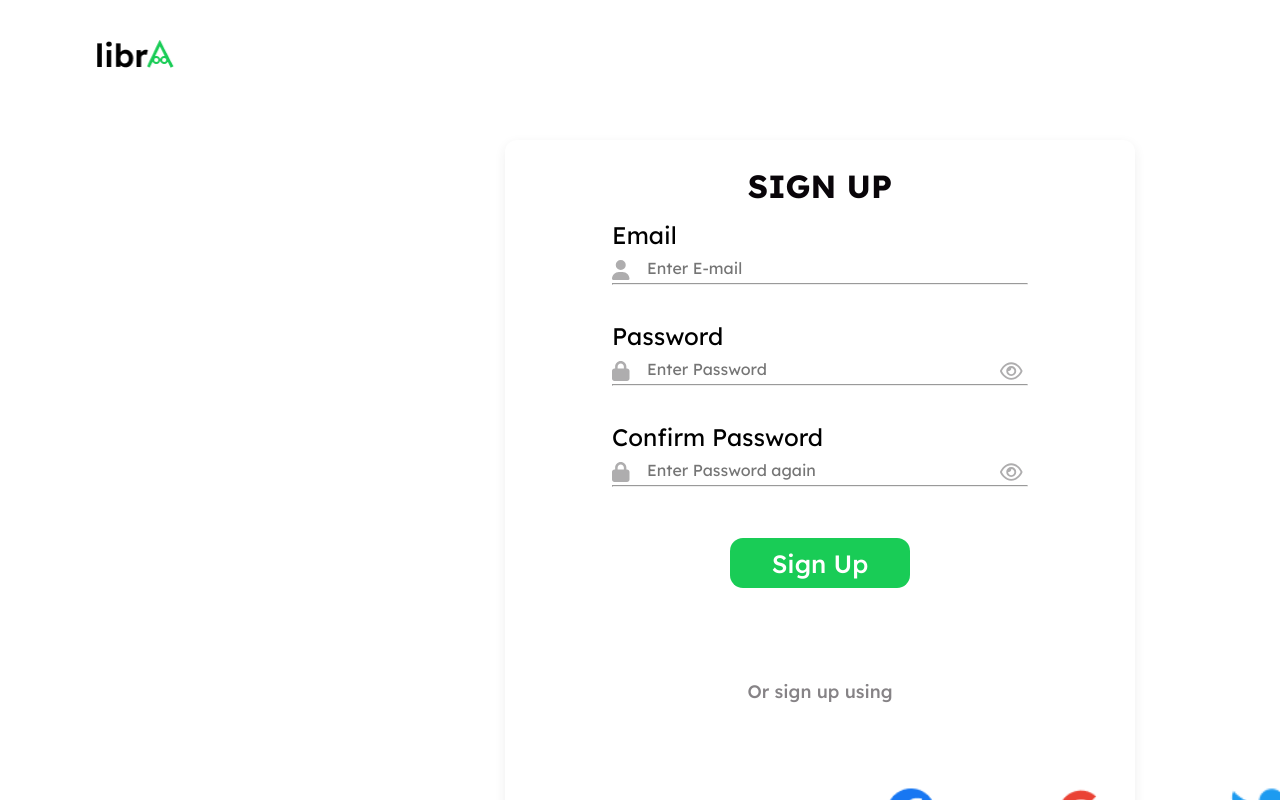
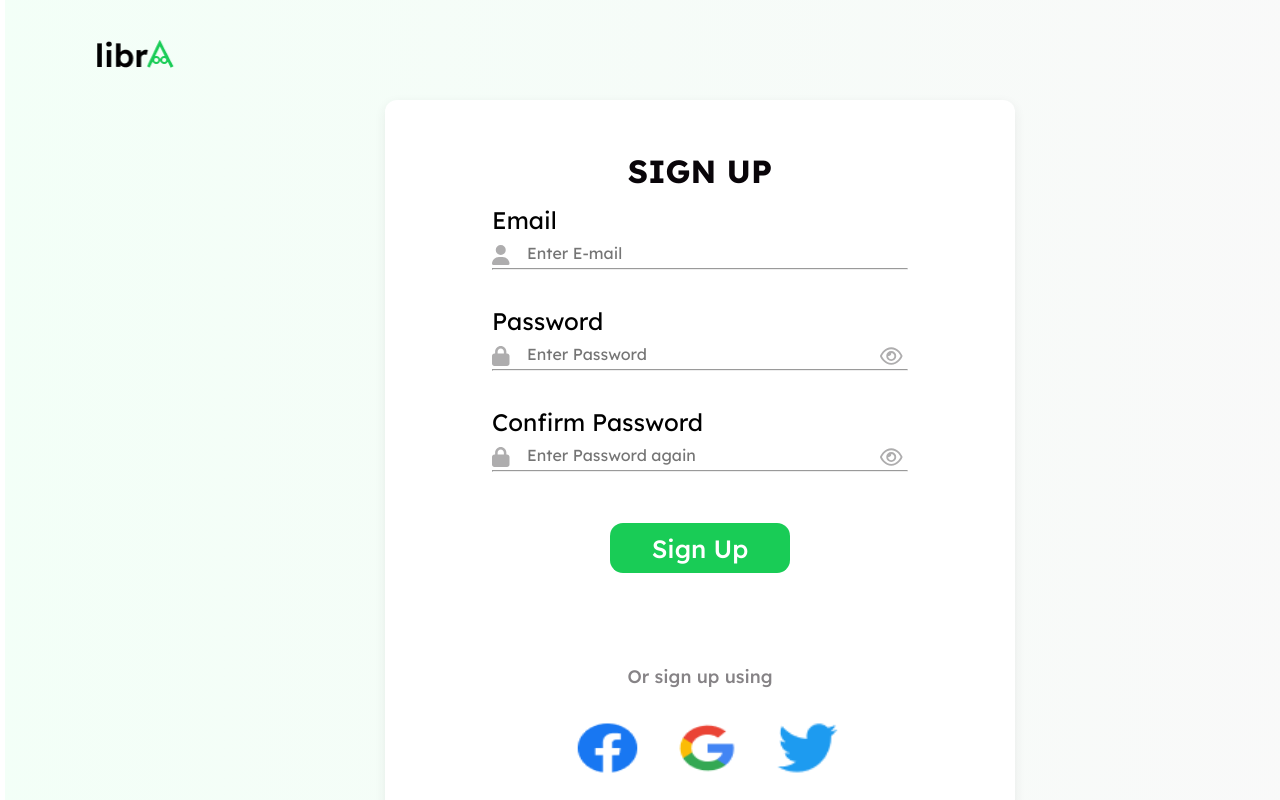
Before and after one commit to Nifix001/Libra, a React (Create React App) app: page /sign-up in a window 1280 px wide. Shown: the top 800 px of the page. Built offline with nearby package versions, Linux system fonts and the light colour scheme.

Commit message:
New commit

```diff
--- a/src/index.css
+++ b/src/index.css
@@ -685,10 +685,6 @@ color: #5E5A5E;
   height: 40px;
 }
 
-.signup{
-  margin: 0 auto;
-}
-
 .form{
   background-color: #FFFFFF;
   align-items: center;
@@ -776,10 +772,6 @@ color: #5E5A5E;
 }
 
 .form1{
-  position: relative;
-  top: 50px;
-  right: 20px;
-  left: 500px;
   background-color: #FFFFFF;
   align-items: center;
   display: flex;
--- a/src/pages/SignUp.js
+++ b/src/pages/SignUp.js
@@ -32,7 +32,7 @@ export default function SignUp( ) {
   }
 
   return (
-    <div >
+    <div className="bck" >
         <header>
             <img src={img1} alt="" />
         </header>
```
